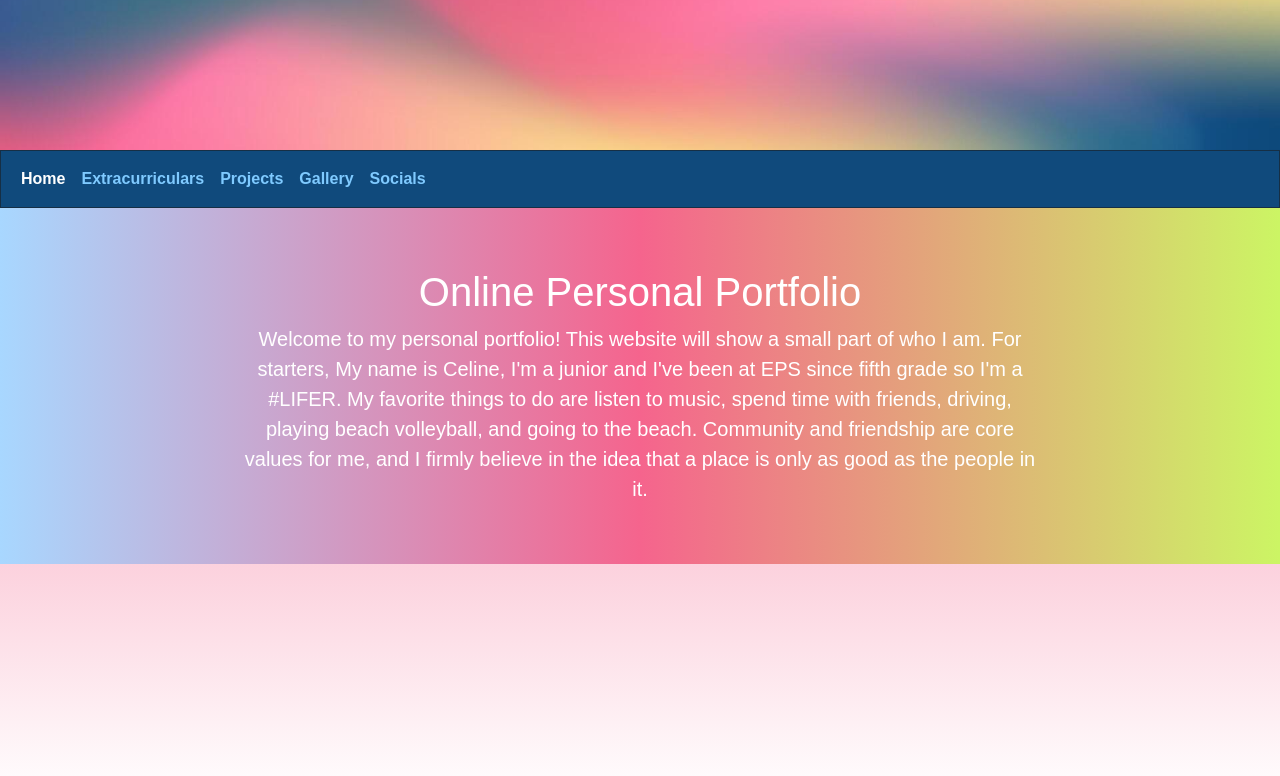
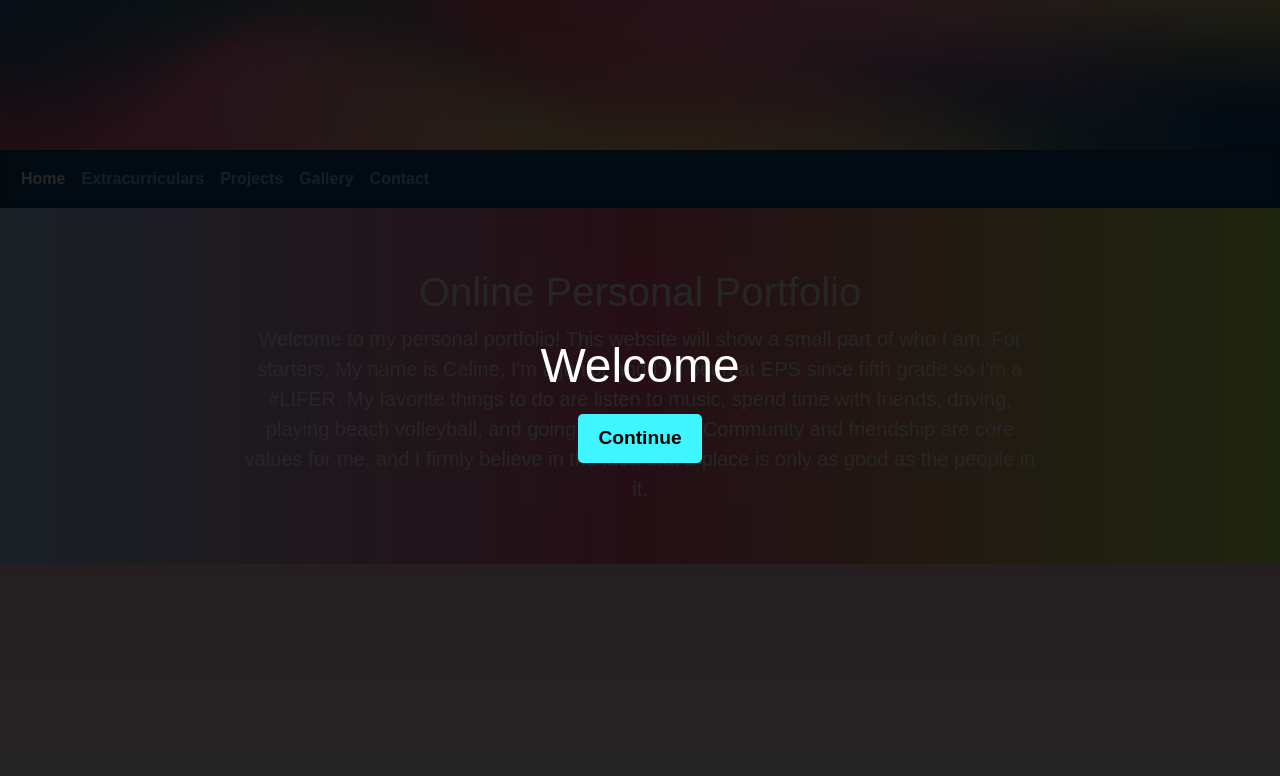
Before and after one commit to celinerchan/Final-project, a plain HTML site: page index.html in a window 1280 px wide. Drawn offline with nearby package versions, Linux system fonts and the light colour scheme; a web font is replaced by a local one.

Commit message:
another one

```diff
--- a/css/master.css
+++ b/css/master.css
@@ -62,3 +62,43 @@ font-style: normal;
     transform: rotate(5deg) scale(1.05);
     box-shadow: 0 0 10px #7fcaff, 0 0 20px #f72781;
   }
+
+  #overlay {
+    position: fixed;
+    top: 0;
+    left: 0;
+    width: 100%;
+    height: 100%;
+    background: rgba(0, 0, 0, 0.85);
+    color: white;
+    display: flex;
+    align-items: center;
+    justify-content: center;
+    z-index: 9999;
+    flex-direction: column;
+    text-align: center;
+    font-family: "peckham-press", sans-serif;
+  }
+
+  #overlay h1 {
+    font-size: 3rem;
+    margin-bottom: 20px;
+  }
+
+  #overlay button {
+    padding: 10px 20px;
+    font-size: 1.2rem;
+    background-color: rgb(63, 245, 255);
+    border: none;
+    border-radius: 5px;
+    cursor: pointer;
+    color: rgb(0, 0, 0);
+    font-family: "peckham-press", sans-serif;
+    font-weight: 600;
+    transition: background-color 0.3s;
+  }
+
+  #overlay button:hover {
+    background-color: #f72781;
+    color: white;
+  }
--- a/index.html
+++ b/index.html
@@ -10,6 +10,13 @@
     <link rel="stylesheet" href="https://use.typekit.net/lgc2vdy.css">
 </head>
 <body>
+<!--learned this overlay box thing from w3-->
+    <div id="overlay">
+        <div id="overlay-content">
+          <h1>Welcome</h1>
+          <button onclick="hideOverlay()">Continue</button>
+        </div>
+      </div>
     <div id="abovenav">
         <img src="images/nav2.jpg" alt="Banner">
       </div>
@@ -20,7 +27,7 @@
               <li class="nav-item"><a class="nav-link" href="extra.html" >Extracurriculars</a></li>
               <li class="nav-item"><a class="nav-link" href="projects.html">Projects</a></li>
               <li class="nav-item"><a class="nav-link" href="gallery.html" >Gallery</a></li>
-              <li class="nav-item"><a class="nav-link" href="socials.html" >Socials</a></li>
+              <li class="nav-item"><a class="nav-link" href="socials.html" >Contact</a></li>
           </ul>
       </div>
   </nav>
@@ -36,7 +43,12 @@
             </p>
         </div>
 </head>
-<body>
 
+<script>
+    function hideOverlay() {
+      const overlay = document.getElementById("overlay");
+      overlay.style.display = "none";
+    }
+    </script>
 </body>
 </html>
```
Also changed, not shown: css/extra.css (+31 -0 lines), extra.html (+6 -6 lines), gallery.html (+1 -1 lines), projects.html (+1 -1 lines), socials.html (+21 -2 lines), images/instalogo.png (added), 1 other file.
